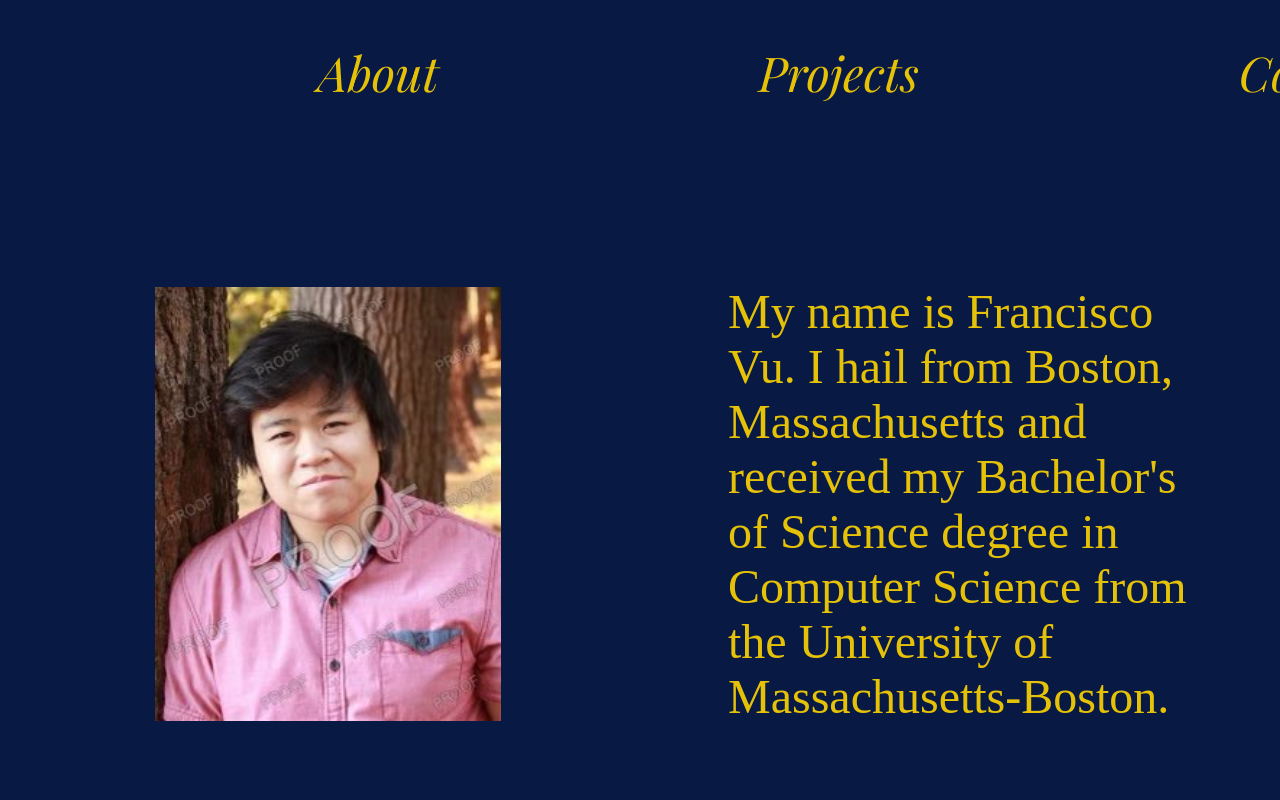
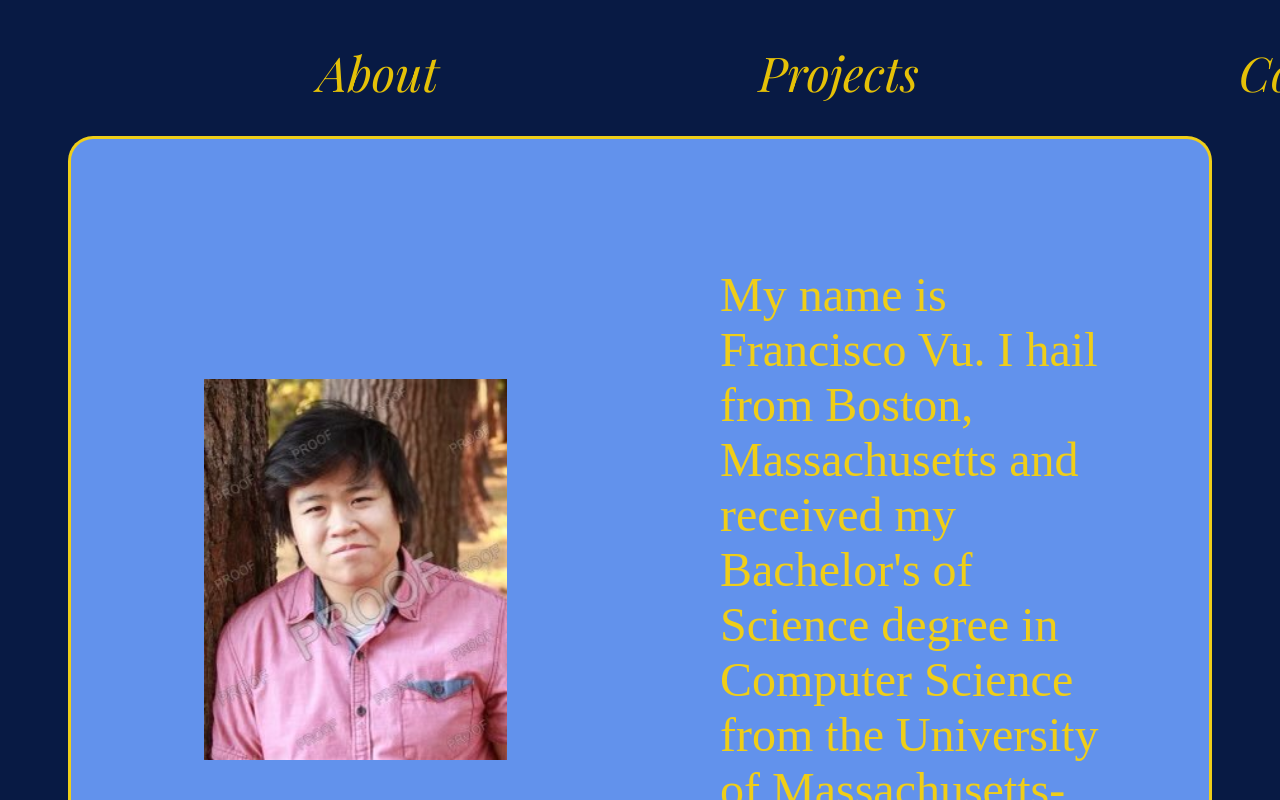
Before and after one commit to franware1/Portfolio, a React (Vite) app: page /about in a window 1280 px wide. Shown: the top 800 px of the page. Built offline with nearby package versions, Linux system fonts and the light colour scheme.

Commit message:
Update names

```diff
--- a/src/pages/projects.tsx
+++ b/src/pages/projects.tsx
@@ -19,8 +19,8 @@
                     />
 
                     <Project
-                        title="Home Security Camera System"
-                        description="A low-cost, motion-triggered video monitoring system built with
+                        title="LocalVision"
+                        description="A low-cost, motion-triggered video monitoring system for the home. Built with
                         an ESP32-CAM and a full-stack web application. Records clips on motion detection,
                         sends real-time alerts, and supports privacy controls including arming/disarming,
                         region masking, and local storage — no cloud required."
--- a/src/styles/styles.css
+++ b/src/styles/styles.css
@@ -69,6 +69,7 @@
   /* Layout */
 
   /* Borders & Radius */
+  --radius: 25px;
 
   /* Transitions */
 
@@ -214,9 +215,18 @@
 /* ABOUT */
 .about-split-container {
 
+  border-radius: var(--radius);
+  border: 3px solid var(--color-accent) ;
+  margin: 0 auto;
+  margin-top: 2rem;
   display: flex;
-  width: 100vw;
-  height: 100vh;
+  flex-direction: row;
+  align-items: center;
+
+  width: 90%;
+  height: 100%;
+
+  background-color: var(--color-project);
 
 }
 
@@ -268,7 +278,7 @@
 
   display: flex;
   flex-direction: column;
-  justify-content: center;
+  align-content: left;
 
   color: var(--color-accent);
 
@@ -285,6 +295,7 @@
 }
 
 .project-container {
+
   border: 3px solid var(--color-accent);
   background-color: var(--color-project);
 }
@@ -359,7 +370,7 @@
 /* CONTACT */
 .contact-container {
 
-
+  border-radius: var(--radius);
   border: 3px solid var(--color-accent) ;
   margin: 0 auto;
   margin-top: 6rem;
@@ -397,7 +408,9 @@
 
   font-family: var(--font-body);
   font-size: var(--font-size-base);
-  background-color: var(--color-accent);
+  color: #ffffff;
+
+  background-color: var(--color-background);
   border: 2px solid var(--color-accent);
   padding: 0.75rem 1rem;
   outline: none;
```
